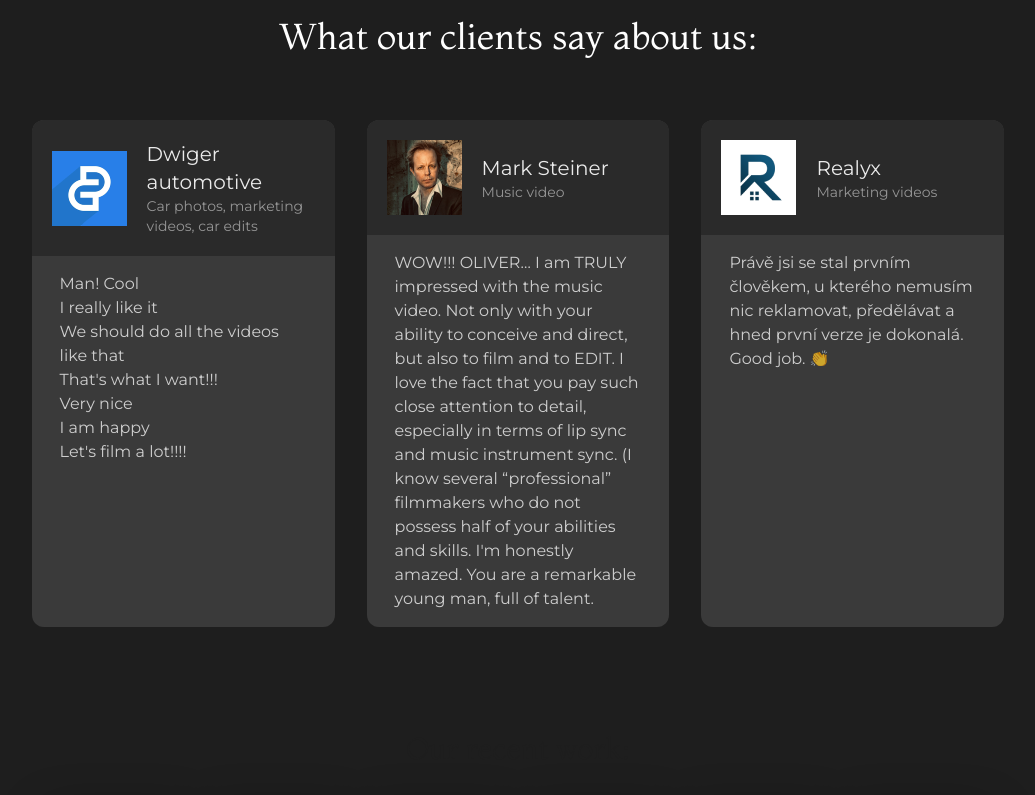
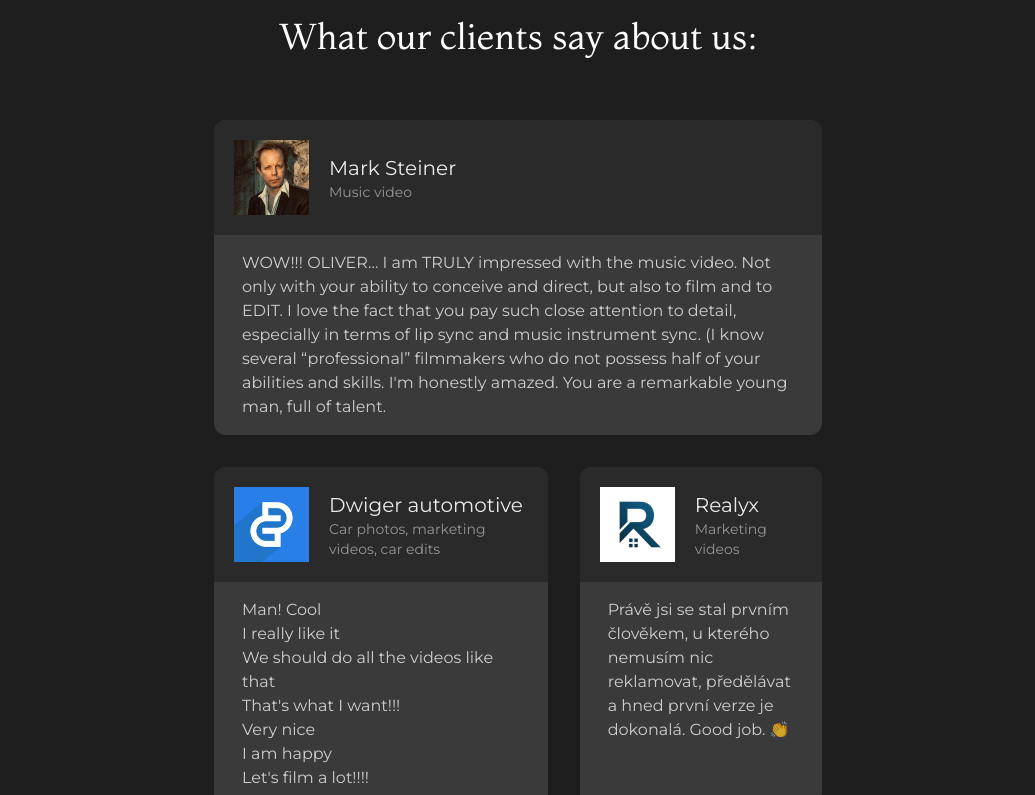
Before and after one commit to oliverrr123/LumaProduction, a SvelteKit app: page / in a window 1280 px wide. Shown: the part 1380-2175 px from the top of the page, without its empty margins (122-1157 px from the left). Built offline with nearby package versions, Linux system fonts and the light colour scheme.

Commit message:
rebase: made testimonial sections into a bento grid

```diff
--- a/src/routes/+page.svelte
+++ b/src/routes/+page.svelte
@@ -5,14 +5,14 @@
 
     const testimonials = [
         {
+            name: 'Mark Steiner',
+            role: 'Music video',
+            testimony: "WOW!!! OLIVER… I am TRULY impressed with the music video. Not only with your ability to conceive and direct, but also to film and to EDIT. I love the fact that you pay such close attention to detail, especially in terms of lip sync and music instrument sync. (I know several “professional” filmmakers who do not possess half of your abilities and skills. I'm honestly amazed. You are a remarkable young man, full of talent."
+        },
+        {
             name: 'Dwiger automotive',
             role: 'Car photos, marketing videos, car edits',
             testimony: "Man! Cool<br>I really like it<br>We should do all the videos like that<br>That's what I want!!!<br>Very nice<br>I am happy<br>Let's film a lot!!!!<br>"
-        },
-        {
-            name: 'Mark Steiner',
-            role: 'Music video',
-            testimony: "WOW!!! OLIVER… I am TRULY impressed with the music video. Not only with your ability to conceive and direct, but also to film and to EDIT. I love the fact that you pay such close attention to detail, especially in terms of lip sync and music instrument sync. (I know several “professional” filmmakers who do not possess half of your abilities and skills. I'm honestly amazed. You are a remarkable young man, full of talent."
         },
         {
             name: 'Realyx',
@@ -154,19 +154,39 @@
     </section>
     <section class="flex flex-col items-center justify-around gap-16 p-8 my-10 py-16 text-white bg-[#1E1E1E]">
         <h2 class="text-4xl mb-0 px-2 text-center">What our clients say about us:</h2>
-        <div class="flex flex-col w-full md:w-2/3 lg:flex-row lg:w-full xl:w-4/5 gap-8 font-['Montserrat']">
-            {#each testimonials as testimonial}
-                <div class="flex flex-col lg:w-1/2 bg-[#3a3a3a] rounded-xl">
+        <div class="grid grid-cols-1 md:grid-cols-7 md:grid-rows-2 justify-items-center gap-8 font-['Montserrat'] sm:w-9/12 md:w-10/12 lg:w-8/12 xl:w-6/12 2xl:w-5/12">
+            <!-- {#each testimonials as testimonial} -->
+                <div class="col-span-1 md:col-span-7 row-span-2 bg-[#3a3a3a] rounded-xl h-[100%]">
                     <div class="flex items-center bg-[rgb(42,42,42)] p-5 rounded-t-xl">
-                        <img class="" src="images/{testimonial.name}.png" alt="Client testimonial">
+                        <img class="" src="images/{testimonials[0].name}.png" alt="Client testimonial">
                         <div class="ml-5 text-white">
-                            <h3 class=" text-xl opacity-90">{testimonial.name}</h3>
-                            <h4 class=" text-sm opacity-50">{testimonial.role}</h4>
+                            <h3 class=" text-xl opacity-90">{testimonials[0].name}</h3>
+                            <h4 class=" text-sm opacity-50">{testimonials[0].role}</h4>
                         </div>
                     </div>
-                    <p class="my-4 mx-7 opacity-75">{@html testimonial.testimony}</p>
+                    <p class="my-4 mx-7 opacity-75">{@html testimonials[0].testimony}</p>
                 </div>
-            {/each}
+                <div class="col-span-1 md:col-span-4 w-full bg-[#3a3a3a] rounded-xl h-[100%]">
+                    <div class="flex items-center bg-[rgb(42,42,42)] p-5 rounded-t-xl">
+                        <img class="" src="images/{testimonials[1].name}.png" alt="Client testimonial">
+                        <div class="ml-5 text-white">
+                            <h3 class=" text-xl opacity-90">{testimonials[1].name}</h3>
+                            <h4 class=" text-sm opacity-50">{testimonials[1].role}</h4>
+                        </div>
+                    </div>
+                    <p class="my-4 mx-7 opacity-75">{@html testimonials[1].testimony}</p>
+                </div>
+                <div class="col-span-1 md:col-span-3 bg-[#3a3a3a] rounded-xl h-[100%]">
+                    <div class="flex items-center bg-[rgb(42,42,42)] p-5 rounded-t-xl">
+                        <img class="" src="images/{testimonials[2].name}.png" alt="Client testimonial">
+                        <div class="ml-5 text-white">
+                            <h3 class=" text-xl opacity-90">{testimonials[2].name}</h3>
+                            <h4 class=" text-sm opacity-50">{testimonials[2].role}</h4>
+                        </div>
+                    </div>
+                    <p class="my-4 mx-7 opacity-75">{@html testimonials[2].testimony}</p>
+                </div>
+            <!-- {/each} -->
         </div>
     </section>
     <section>
```
